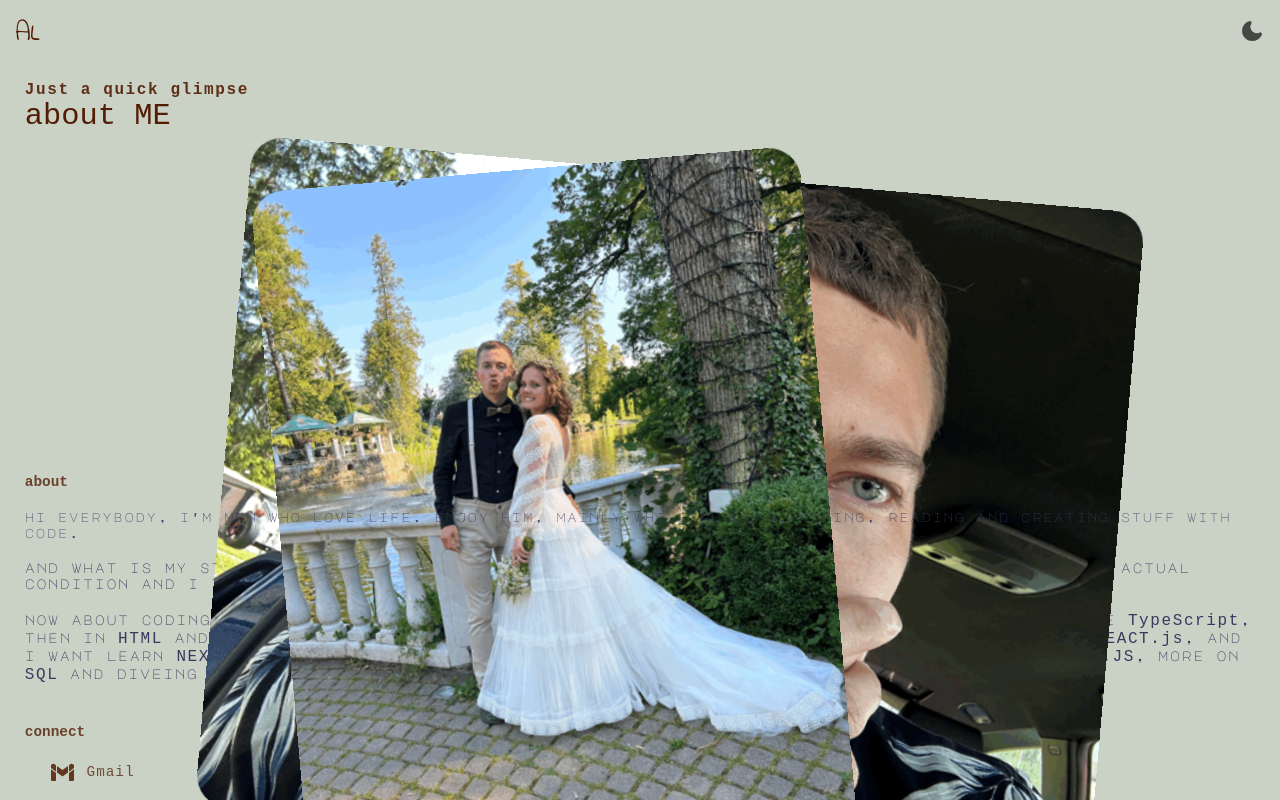
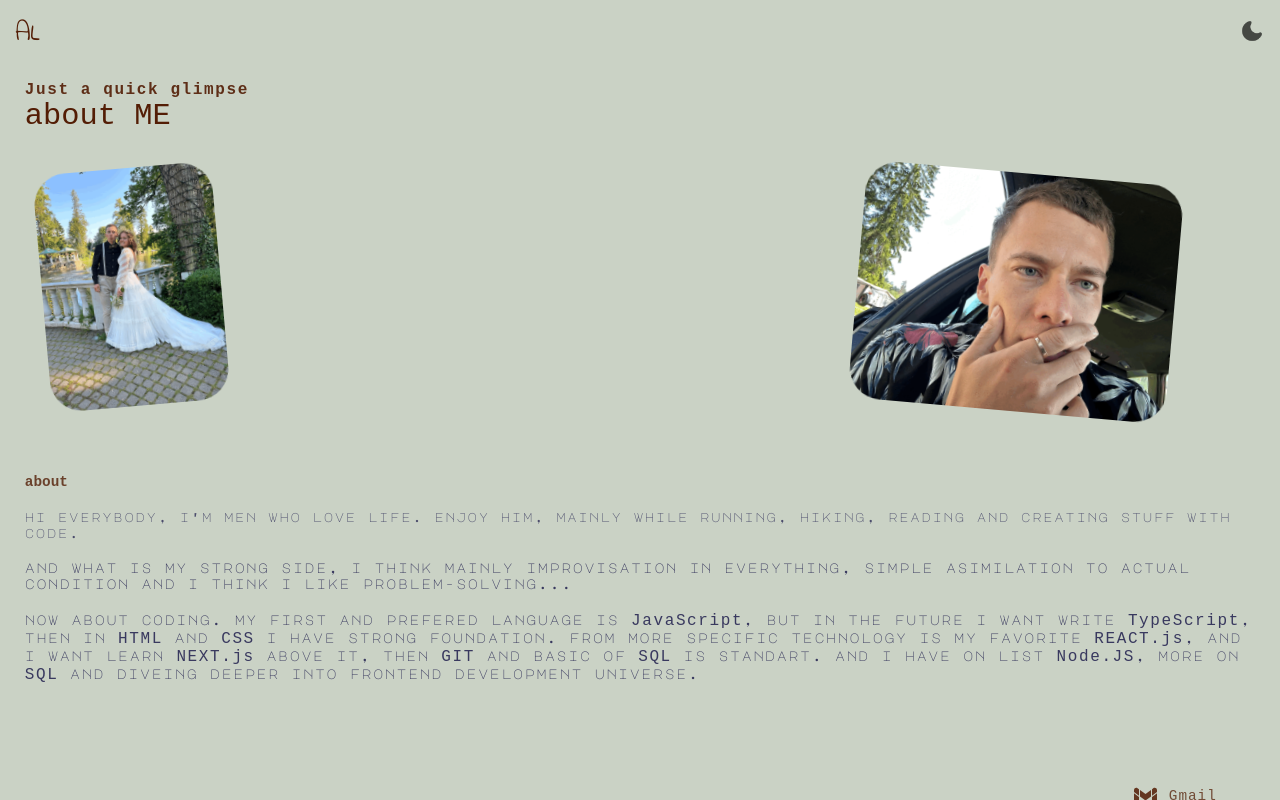
Before and after one commit to unikorm/portfolio, a React (Create React App) app: page /about in a window 1280 px wide. Shown: the top 800 px of the page. Built offline with nearby package versions, Linux system fonts and the light colour scheme; a web font is replaced by a local one.

Commit message:
some little changes

```diff
--- a/src/components/main/Head.jsx
+++ b/src/components/main/Head.jsx
@@ -66,7 +66,7 @@ const Head = () => {
             }}
             />
             {contributions !== undefined ?
-                <p><a href="https://github.com/unikorm" target="_blank" rel="noopener noreferrer" className={styles.contributions}>{contributions}</a> contributions on GitHub btw...</p>
+                <p><a href="https://github.com/unikorm" target="_blank" rel="noopener noreferrer" className={styles.contributions}>{contributions}</a> contributions on GitHub this year btw</p>
             : <p>i love my princess...</p>
             }
             <article className={styles.articleAbout}>
--- a/src/pages/About.jsx
+++ b/src/pages/About.jsx
@@ -22,12 +22,12 @@ const About = () => {
             <span>about ME</span>
             <aside>
                 <motion.img
-                src={PhotoOne} alt="me"
-                initial={{rotate: 5, x: 30}}
+                src={PhotoTwo} alt="me too"
+                initial={{rotate: -5, x: 17, y: -5}}
                 />
                 <motion.img
-                src={PhotoTwo} alt="me too"
-                initial={{rotate: -5, x: -84, y: -5}}
+                src={PhotoOne} alt="me"
+                initial={{rotate: 5, x: -80}}
                 />
             </aside>
             <article className={styles.aboutContent}>
--- a/src/styles/about.module.css
+++ b/src/styles/about.module.css
@@ -20,23 +20,26 @@
 
 .sectionAbout aside {
     display: flex;
-    flex-direction: column;
+    flex-direction: row;
+    align-items: center;
+    justify-content: space-between;
     width: 100%;
     height: 14.9rem;
     margin: 2.5rem 0 0;
 }
 
 .sectionAbout img {
-    width: 70%;
-    height: auto;
+    width: auto;
+    height: 100%;
+    object-fit: cover;
     border-radius: 2rem;
     align-self: center;
-    position: absolute;
+    /* position: absolute; */
 }
-.sectionAbout img:nth-of-type(2) {
+/* .sectionAbout img:nth-of-type(2) {
     width: 43%;
     height: auto;
-}
+} */
 
 .aboutContent {
     margin: 3.9rem 0 0;
--- a/src/styles/head.module.css
+++ b/src/styles/head.module.css
@@ -32,7 +32,7 @@
 
 .contributions {
     font-family: 'Xanh Mono', monospace;
-    font-size: 1.1rem;
+    font-size: 1rem;
     text-decoration: none;
     color: inherit;
 }
```
